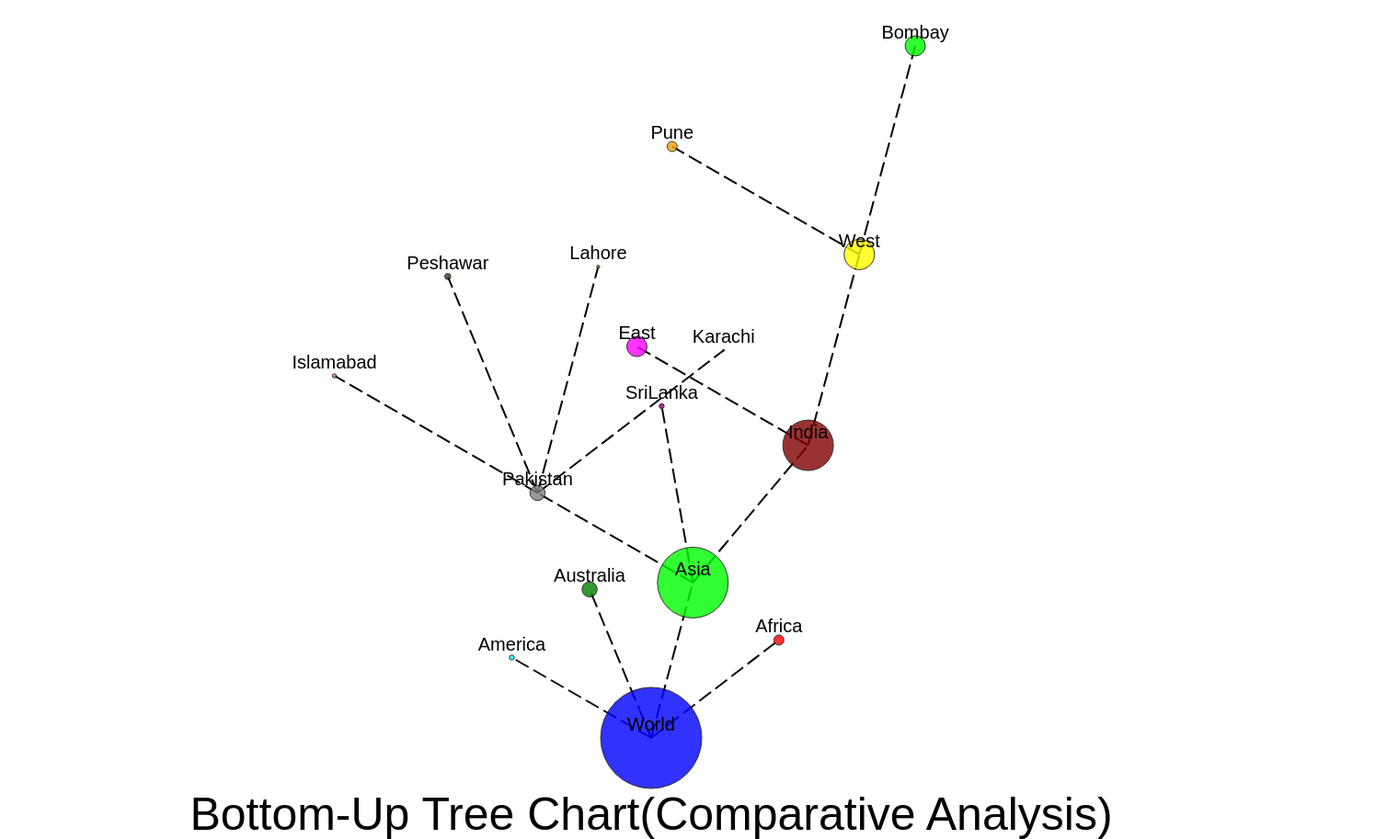
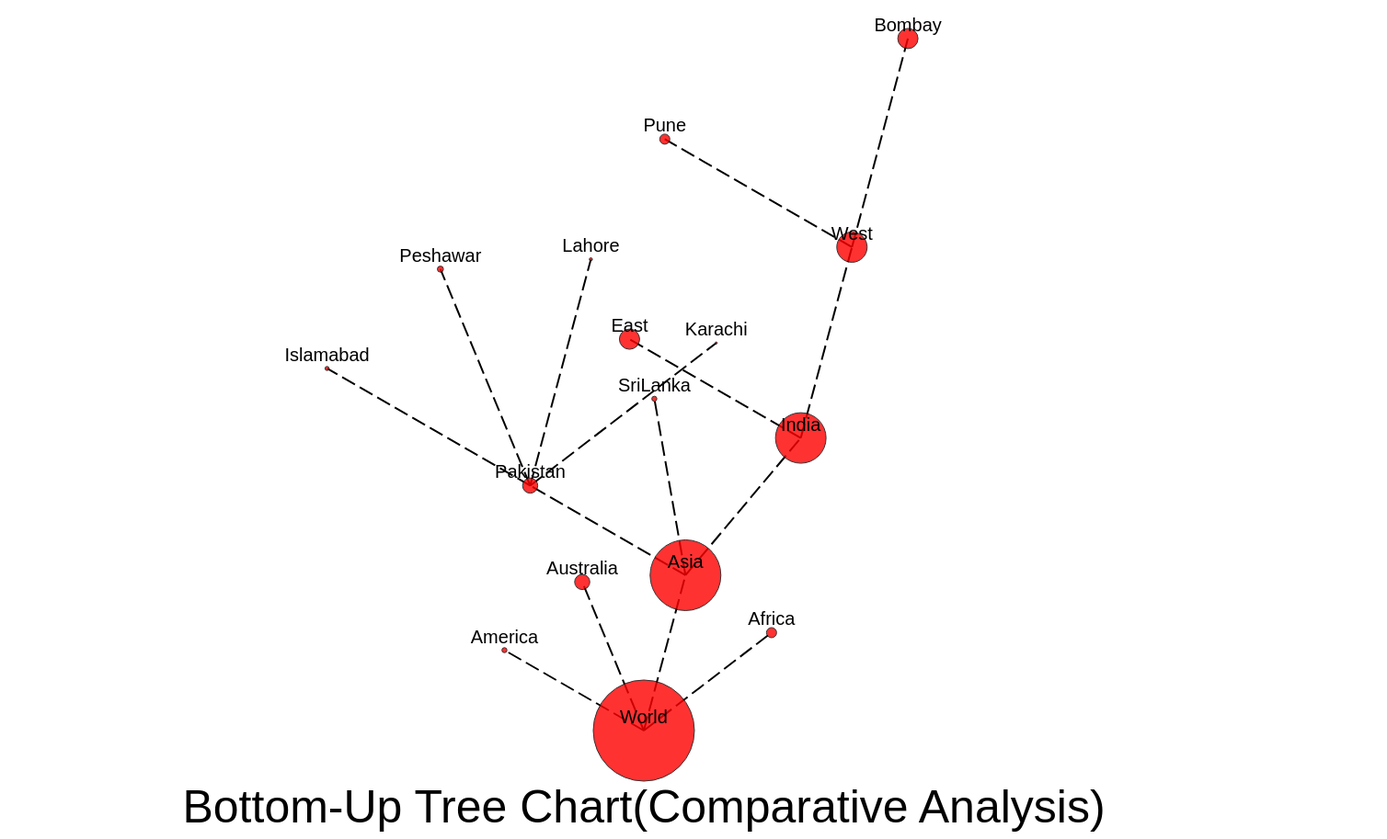
Before and after one commit to tub99/tub99.github.io, a plain HTML site: page TreeChart/index.html in a window 1280 px wide. Shown: the whole page at 92% size, 1508 px wide, since content can reach past the window. After the commit the page ends 800 px from the top, so only its background shows below. Drawn offline with Linux system fonts and the light colour scheme; animation ran at ten frames a second.

Commit message:
TreeChart color changed

```diff
--- a/TreeChart/index.html
+++ b/TreeChart/index.html
@@ -19,13 +19,12 @@
 	</style>
 </head>
 <body id="myBody">
-
+	<div id="tooltip"></div>
 	<div id="canvas"></div>
-	<div id="tooltip"></div>
 	<script type="text/javascript">
 		var client = new WorldData();
 		var data=client.getData();
-		var paper = Raphael(document.getElementById('canvas'),1500, 1700);
+		var paper = Raphael(0, 0, 1500, 1700);
 		var manager=  new ChartManager(700,600,data,"#canvas",paper,"tooltip");
 	</script>
 </body>
--- a/TreeChart/js/Chart.js
+++ b/TreeChart/js/Chart.js
@@ -107,7 +107,7 @@ function Chart()
 		},
 		drawComponents = function() {
 			var i=0,
-			colorPalette=['blue','red','lime','green','aqua','maroon','purple','gray','yellow','magenta','lime','#f3a302','#0541e0','#be7853','#3e482a','#ea71e2'],
+			colorPalette=['blue','lime','green','aqua','maroon','purple','gray','yellow','magenta','lime','#f3a302','#0541e0','#be7853','#3e482a','#ea71e2'],
 				X,
 				Y,
 				dataLabel,
@@ -146,7 +146,7 @@ function Chart()
 				//line=paper.path(['M',pX,pY,'L',X,Y]).attr({'stroke-dasharray':'--'});
 				circle = paper.circle(X, Y,0);
 				// Sets the fill attribute of the circle to red (#f00)
-				circle.attr({"fill": colorPalette[(i%colorPalette.length)],'opacity':0.8}).animate({r:nodeRadius},3000,"bounce");
+				circle.attr({"fill": '#ff0000','opacity':0.8}).animate({r:nodeRadius},3000,"bounce");
 				circle.id=dataLabel;
 				/* jshint loopfunc:true */
 				//adding animations
@@ -158,7 +158,7 @@ function Chart()
 					document.getElementById(tool).innerHTML="The percentage of "+ this.id +" is "+frac+"% of "+chartData.label;
 				});
 				circle.mouseout(function(){
-					this.attr({"fill": "#f00",'opacity':0.8});
+					this.attr({"fill": '#ff0000','opacity':0.8});
 					document.getElementById(tool).style.display="none";
 				});
 				txt=paper.text(X,Y-15,dataLabel).attr({'font-size':0}).animate({'font-size':20},2000);
```
